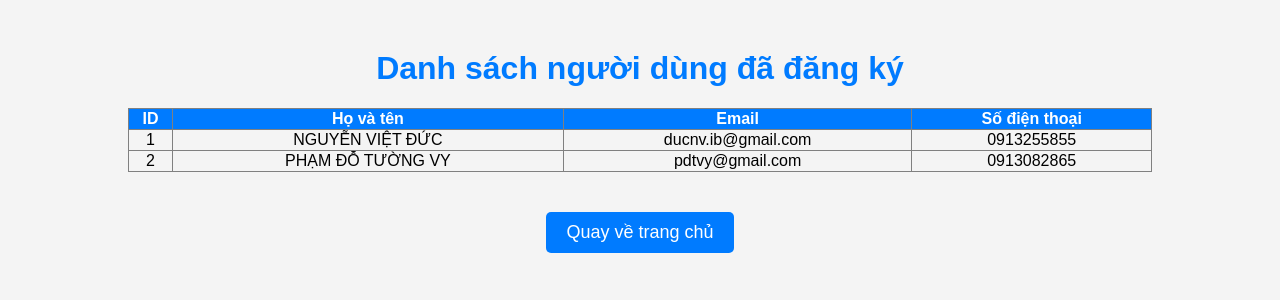
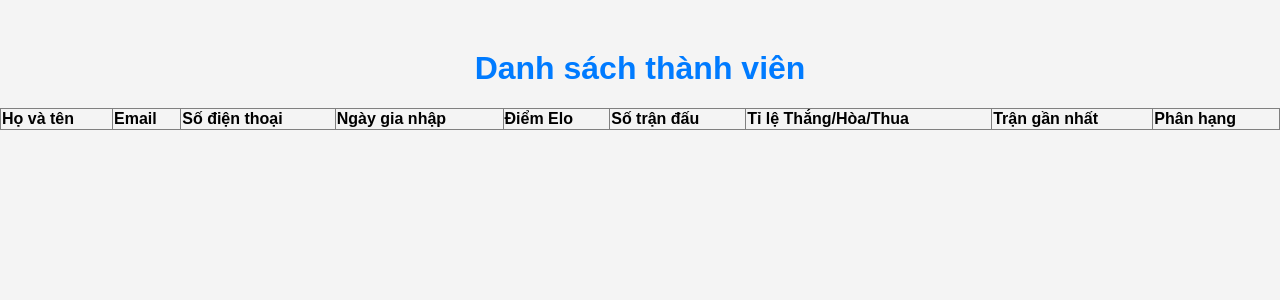
Before and after one commit to Ducnv1982/website-bongban, a Flask app: page /users in a window 1280 px wide. Shown: the top 300 px of the page. Run offline with Flask 3, Linux system fonts and the light colour scheme; data comes from the database, SQL or seed files in the repository; data that the repository does not hold is empty.

Commit message:
Cập nhật route /users và bổ sung Table 2

```diff
--- a/app.py
+++ b/app.py
@@ -70,17 +70,36 @@
 
 @app.route("/users")
 def users():
-    # Kết nối cơ sở dữ liệu
+    # Kết nối cơ sở dữ liệu SQLite
     conn = sqlite3.connect("users.db")
     cursor = conn.cursor()
 
-    # Lấy tất cả dữ liệu trong bảng users
-    cursor.execute("SELECT * FROM users")
-    users = cursor.fetchall()  # Lấy tất cả các hàng trong bảng
+    # Lấy tất cả dữ liệu từ bảng users với các trường từ Table 2
+    cursor.execute("""
+        SELECT name, email, phone, join_date, elo, matches_played, win_rate, last_match, rank
+        FROM users
+    """)
+    # Chuyển dữ liệu thành danh sách từ điển để dễ xử lý trong template
+    users = [
+        {
+            "name": row[0],
+            "email": row[1],
+            "phone": row[2],
+            "join_date": row[3],
+            "elo": row[4],
+            "matches_played": row[5],
+            "win_rate": row[6],
+            "last_match": row[7],
+            "rank": row[8],
+        }
+        for row in cursor.fetchall()
+    ]
+
     conn.close()
 
-    # Truyền dữ liệu người dùng vào file HTML
+    # Truyền dữ liệu người dùng vào template
     return render_template("users.html", users=users)
+
 
 if __name__ == "__main__":
     app.run(debug=True)
--- a/templates/users.html
+++ b/templates/users.html
@@ -3,34 +3,40 @@
 <head>
     <meta charset="UTF-8">
     <meta name="viewport" content="width=device-width, initial-scale=1.0">
-    <title>Danh sách người dùng</title>
+    <title>Danh sách thành viên</title>
     <link rel="stylesheet" href="/static/style.css">
 </head>
 <body>
-    <h1 style="text-align: center;">Danh sách người dùng đã đăng ký</h1>
-    <table border="1" style="width: 80%; margin: auto; border-collapse: collapse; text-align: center;">
+    <h1>Danh sách thành viên</h1>
+    <table border="1" style="width: 100%; border-collapse: collapse; text-align: left;">
         <thead>
-            <tr style="background-color: #007bff; color: white;">
-                <th>ID</th>
+            <tr>
                 <th>Họ và tên</th>
                 <th>Email</th>
                 <th>Số điện thoại</th>
+                <th>Ngày gia nhập</th>
+                <th>Điểm Elo</th>
+                <th>Số trận đấu</th>
+                <th>Tỉ lệ Thắng/Hòa/Thua</th>
+                <th>Trận gần nhất</th>
+                <th>Phân hạng</th>
             </tr>
         </thead>
         <tbody>
             {% for user in users %}
             <tr>
-                <td>{{ user[0] }}</td>
-                <td>{{ user[1] }}</td>
-                <td>{{ user[2] }}</td>
-                <td>{{ user[3] }}</td>
+                <td>{{ user.name }}</td>
+                <td>{{ user.email }}</td>
+                <td>{{ user.phone }}</td>
+                <td>{{ user.join_date }}</td>
+                <td>{{ user.elo }}</td>
+                <td>{{ user.matches_played }}</td>
+                <td>{{ user.win_rate }}</td>
+                <td>{{ user.last_match }}</td>
+                <td>{{ user.rank }}</td>
             </tr>
             {% endfor %}
         </tbody>
     </table>
-    <div style="text-align: center; margin-top: 20px;">
-        <a href="/" style="text-decoration: none; background-color: #007bff; color: white; padding: 10px 20px; border-radius: 5px;">Quay về trang chủ</a>
-    </div>
-
 </body>
 </html>
```
Also changed, not shown: 4 other files.
